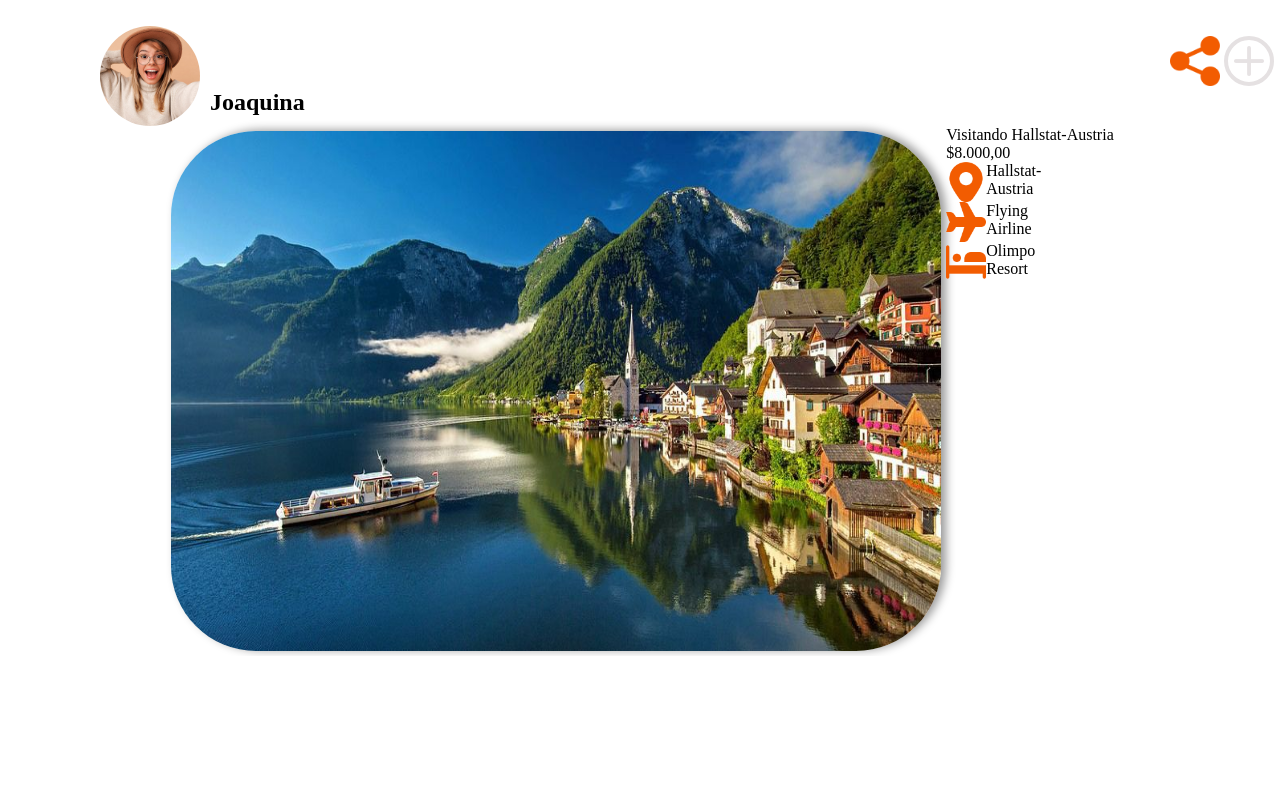
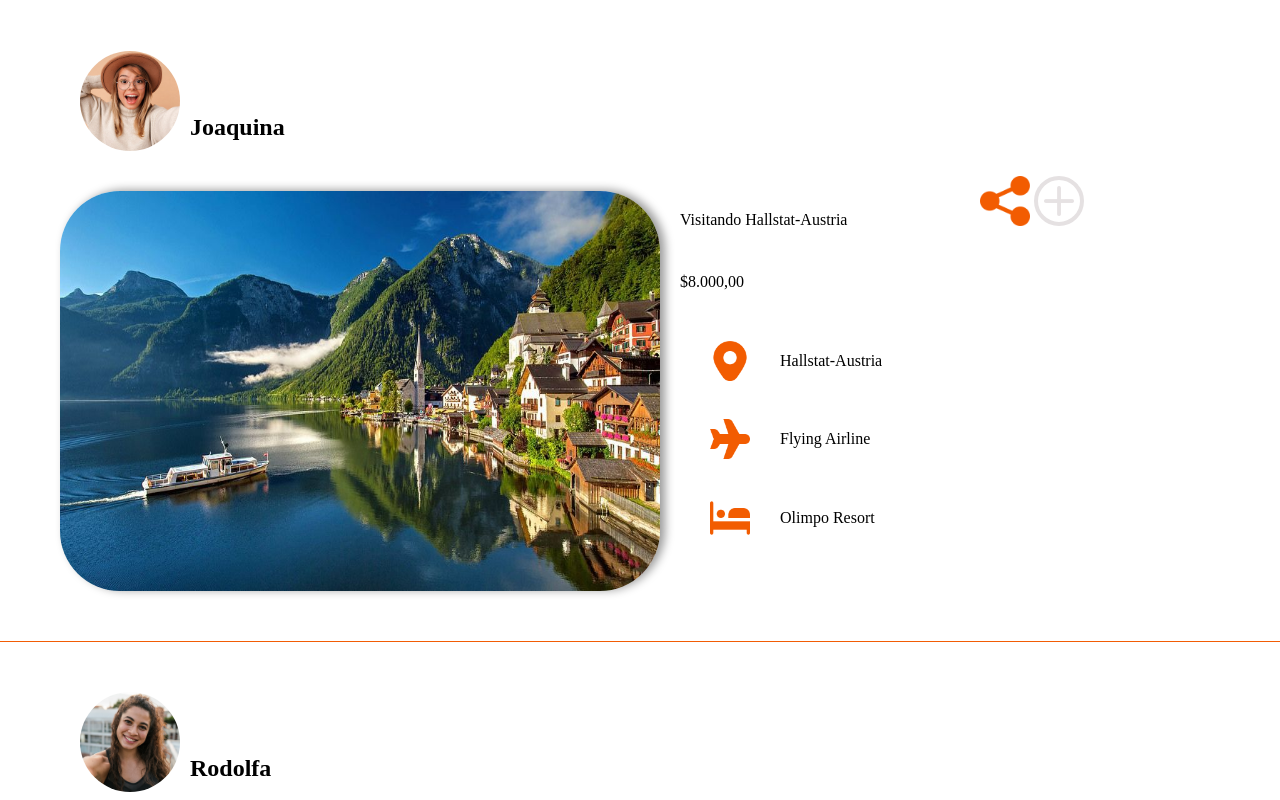
Before and after one commit to biosma/DEV-Test, a React (Create React App) app in the folder travelers/: page / in a window 1280 px wide. Shown: the part 1340-2140 px from the top of the page. Before the commit the page ends 1996 px from the top, so only its background shows below. Built offline with nearby package versions, Linux system fonts and the light colour scheme; a web font is replaced by a local one.

Commit message:
Actualizacion de estilos del componente Exp, faltan los carrouseles, hacerlo responsive y revisar las buenas o malas practicas ademas del footer

```diff
--- a/travelers/src/App.js
+++ b/travelers/src/App.js
@@ -37,6 +37,7 @@ function App() {
           <a href="#">Expertos</a>
         </nav>
         <Exp imagenProfile="Joaquina" imagen="Hallstat-Austria"></Exp>
+        <Exp imagenProfile="Rodolfa" imagen="Dolomites-Italy"></Exp>
     </div>
   );
 }
--- a/travelers/src/styles/styles.css
+++ b/travelers/src/styles/styles.css
@@ -257,15 +257,18 @@ ul > li {
 /* Inicio de box de Experiencias ------------------------------------------------------------------ */
 .box-exp{
     width: 100%;
-    margin-top: 40px;
     display: flex;
     position: relative;
     justify-content: center;
     flex-wrap: wrap;
+    border-bottom: #F25C05 1px solid;
+    padding-top: 50px;
+    padding-bottom: 50px;
 }
 .profile-container{
     width: 100%;
-    margin-left: 100px;
+    margin-left: 80px;
+    margin-bottom: 40px;
     display: flex;
     justify-content: left;
     align-items: flex-end;
@@ -281,30 +284,38 @@ ul > li {
 }
 .destiny-image{
     display: flex;
-    width: 770px;
-    height: 520px;
-    margin: 5px;
-    border-radius: 85px;
+    width: 600px; /* Es aprox el 43% */
+    height: 400px; /* Es aprox el 76% */
+    border-radius: 60px;
     border: none;
     box-shadow: 5px -1px 10px 0px rgba(0,0,0,0.4);
     -webkit-box-shadow: 5px -1px 10px 0px rgba(0,0,0,0.4);
     -moz-box-shadow: 5px -1px 10px 0px rgba(0,0,0,0.4);
 }
-.ubication-card, .airline-card, .hotel-card{
+.exp-div{
+    display: flex;
+    flex-wrap: wrap;
+    margin: 20px;
+    width: 520px;
+}
+.ubication-card, .airline-card, .hotel-card, .price-card{
     background-color: transparent;
     display: flex;
-    max-height: 50px;
-    max-width: 50px;
-    border: none;
+    align-content: center;
+    align-items: center;
+    height: 50px;
+    width: 520px;
 }
 .img-gps, .img-airplane, .img-bed{
-    width: 50px;
+    width: 40px;
     height: 40px;
+    margin: 30px;
 }
+
 .buttons-exp{
     width: 100px;
     position: absolute;
     display: flex;
-    top: 10px;
-    right: 10px;
+    top: 175px;
+    right: 200px;
 }
```
